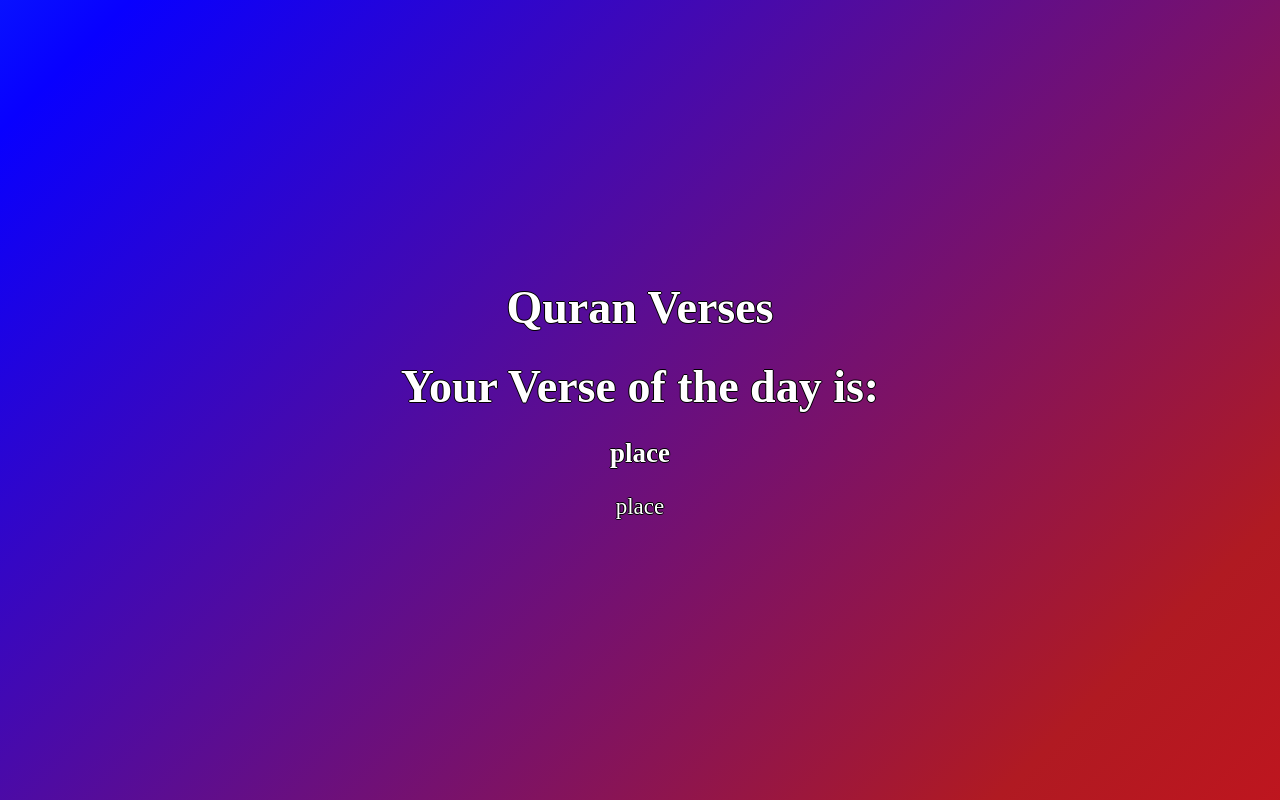
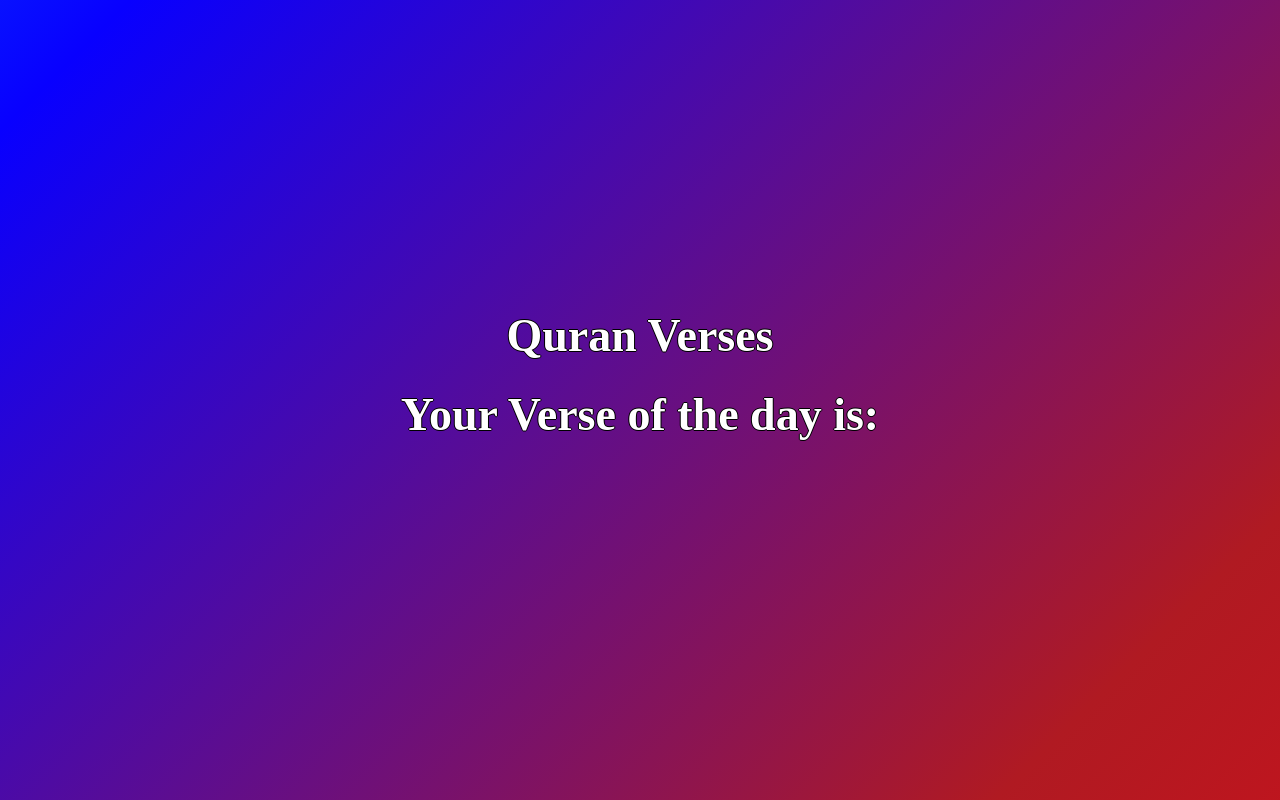
Before and after one commit to Vipershroom/quran-quotes, a React (Create React App) app: page / in a window 1280 px wide. Built offline with nearby package versions, Linux system fonts and the light colour scheme; no server answers.

Commit message:
Removed placeholder text

```diff
--- a/src/components/Verse.tsx
+++ b/src/components/Verse.tsx
@@ -22,8 +22,8 @@ const splitWords = (sentence: string) => {
 
 const Verse = () => {
 
-  const [verse, setVerse] = useState("place")
-  const [verseAuth, setVerseAuth] = useState("place")
+  const [verse, setVerse] = useState("")
+  const [verseAuth, setVerseAuth] = useState("")
 
   useEffect(() => {
     const verseNum = rand()
```
